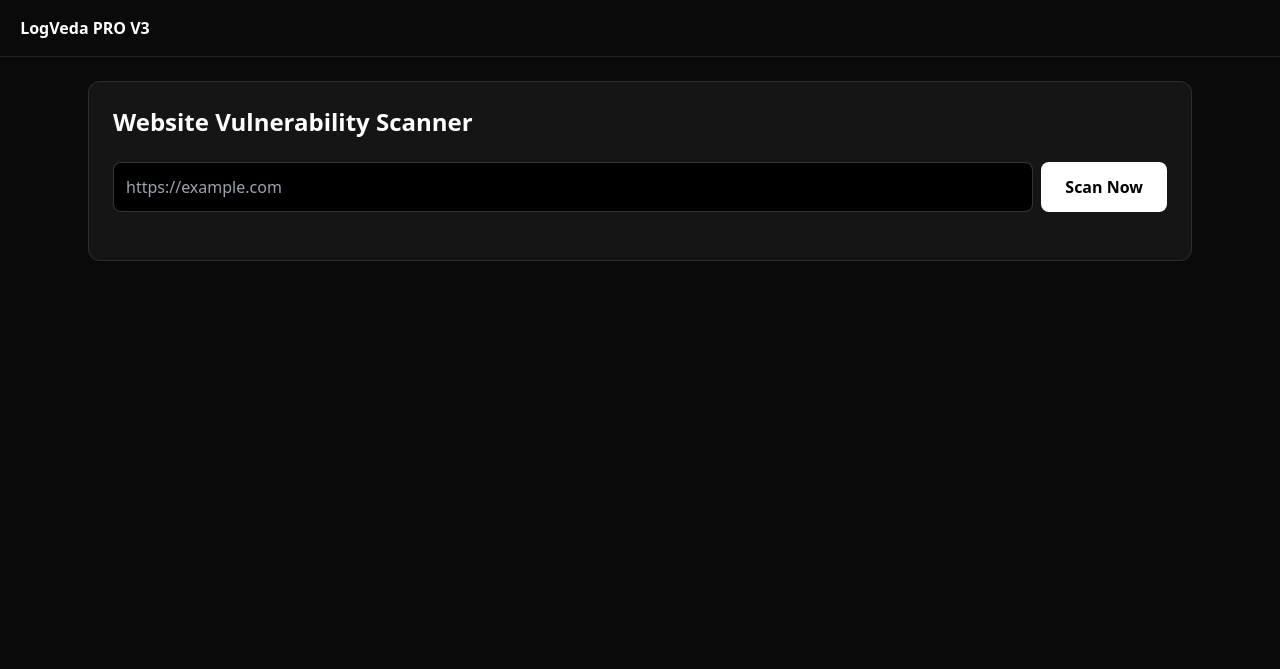
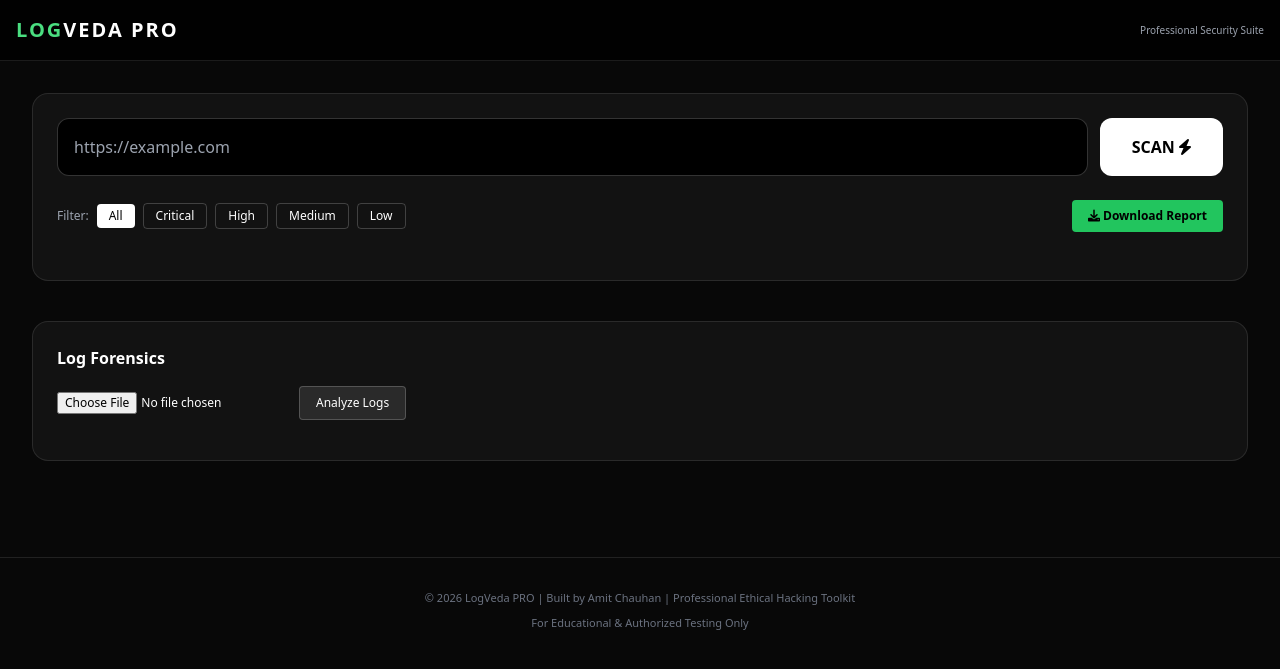
Before and after one commit to amitchauhann04/LogVeda, a Flask app: page / in a window 1280 px wide. Shown: the top 669 px of the page. Run offline with Flask 3, Linux system fonts and the light colour scheme; some libraries are stand-ins or nearby versions.

Commit message:
Update index.html

```diff
--- a/templates/index.html
+++ b/templates/index.html
@@ -1,31 +1,63 @@
-<!DOCTYPE html>
-<html><head><title>LogVeda PRO V3</title><script src="https://cdn.tailwindcss.com"></script><link href="https://cdnjs.cloudflare.com/ajax/libs/font-awesome/6.0.0/css/all.min.css" rel="stylesheet"></head>
-<body class="bg-[#0a0a0a] text-white">
-<nav class="border-b border-white/10 p-4 flex justify-between"><h1 class="font-bold"><i class="fa-solid fa-shield-halved text-green-400"></i> LogVeda PRO V3</h1></nav>
-<div class="max-w-6xl mx-auto p-6">
-<div class="bg-[#151515] border border-white/10 rounded-xl p-6">
-<h2 class="text-2xl font-bold">Website Vulnerability Scanner</h2>
-<div class="flex gap-2 mt-6"><input id="domain" class="flex-1 bg-black border border-white/20 p-3 rounded-lg" placeholder="https://example.com"><button onclick="scanDomain()" class="bg-white text-black px-6 py-3 rounded-lg font-bold">Scan Now</button></div>
-<div id="scanResult" class="mt-6 space-y-4"></div>
+<!DOCTYPE html><html><head><title>LogVeda PRO</title><script src="https://cdn.tailwindcss.com"></script><link rel="stylesheet" href="https://cdnjs.cloudflare.com/ajax/libs/font-awesome/6.0.0/css/all.min.css"></head>
+<body class="bg-[#080808] text-white font-sans">
+<nav class="border-b border-white/10 sticky top-0 bg-black/80 backdrop-blur z-50"><div class="max-w-7xl mx-auto p-4 flex justify-between items-center"><h1 class="text-xl font-black tracking-widest"><span class="text-green-400">LOG</span>VEDA PRO</h1><div class="text-[10px] text-gray-400">Professional Security Suite</div></div></nav>
+
+<div class="max-w-7xl mx-auto p-4 md:p-8">
+<div class="bg-[#121212] border border-white/10 rounded-2xl p-6">
+<div class="flex flex-col md:flex-row gap-3"><input id="domain" class="flex-1 bg-black border border-white/20 p-4 rounded-xl" placeholder="https://example.com"><button onclick="scanDomain()" class="bg-white text-black px-8 py-4 rounded-xl font-black">SCAN <i class="fa-solid fa-bolt"></i></button></div>
+<div id="domainCard" class="hidden mt-6 grid md:grid-cols-3 gap-4"></div>
+<div class="flex gap-2 mt-6 items-center"><span class="text-xs text-gray-400">Filter:</span><button onclick="filterB('ALL')" class="filter-btn bg-white text-black px-3 py-1 rounded text-xs">All</button><button onclick="filterB('Critical')" class="filter-btn border border-white/20 px-3 py-1 rounded text-xs">Critical</button><button onclick="filterB('High')" class="filter-btn border border-white/20 px-3 py-1 rounded text-xs">High</button><button onclick="filterB('Medium')" class="filter-btn border border-white/20 px-3 py-1 rounded text-xs">Medium</button><button onclick="filterB('Low')" class="filter-btn border border-white/20 px-3 py-1 rounded text-xs">Low</button><a href="/download_report" class="ml-auto text-xs bg-green-500 text-black px-4 py-2 rounded font-bold"><i class="fa-solid fa-download"></i> Download Report</a></div>
+<div id="scanResult" class="mt-6 space-y-3"></div>
+<div id="seeMoreDiv" class="hidden text-center mt-4"><button onclick="showLow()" class="border border-white/20 px-6 py-2 rounded-full text-xs">See More Low Risk Bugs <i class="fa-solid fa-chevron-down"></i></button></div>
 </div>
+
+<div class="mt-10 bg-[#121212] border border-white/10 rounded-2xl p-6"><h3 class="font-bold mb-4">Log Forensics</h3><input type="file" id="logfile" class="text-xs"><button onclick="scanLogs()" class="ml-2 bg-white/10 border border-white/20 px-4 py-2 rounded text-xs">Analyze Logs</button><div id="logResult" class="mt-4"></div></div>
 </div>
+
+<footer class="border-t border-white/10 mt-16 p-8 text-center text-[11px] text-gray-500"><p>© 2026 LogVeda PRO | Built by Amit Chauhan | Professional Ethical Hacking Toolkit</p><p class="mt-2">For Educational & Authorized Testing Only</p></footer>
+
+<div id="modal" class="hidden fixed inset-0 bg-black/80 backdrop-blur flex items-center justify-center z-[100] p-4"><div class="bg-[#1a1a1a] border border-white/20 rounded-2xl p-6 max-w-2xl w-full"><div class="flex justify-between"><h2 id="mTitle" class="font-bold"></h2><button onclick="closeM()" class="text-gray-400"><i class="fa-solid fa-xmark"></i></button></div><p id="mLoc" class="text-xs text-gray-400 mt-2"></p><div class="bg-black p-3 rounded mt-4 text-[11px] text-green-300 overflow-auto max-h-40" id="mEv"></div><div class="mt-4 bg-blue-500/10 border border-blue-500/20 p-3 rounded text-xs"><b class="text-blue-300">How to Fix:</b><p id="mFix" class="mt-1 text-gray-300"></p></div><a id="mLink" target="_blank" class="mt-4 block text-center bg-white text-black py-3 rounded-xl font-bold text-sm">Open Vulnerable Location <i class="fa-solid fa-up-right-from-square"></i></a></div></div>
+
 <script>
-function badge(l){ if(l=='Critical') return 'bg-red-500'; if(l=='Medium') return 'bg-yellow-500 text-black'; return 'bg-white/20'; }
+let allFindings=[], showLowFlag=false;
+function filterB(lvl){
+ document.querySelectorAll('.filter-btn').forEach(b=>b.className='filter-btn border border-white/20 px-3 py-1 rounded text-xs');
+ event.target.className='filter-btn bg-white text-black px-3 py-1 rounded text-xs';
+ renderFindings(lvl);
+}
+function renderFindings(filter='ALL'){
+ let cont=document.getElementById('scanResult'); cont.innerHTML='';
+ let filtered = allFindings.filter(f=>{
+  if(filter!=='ALL' && f.level!==filter) return false;
+  if(!showLowFlag && f.level==='Low') return false;
+  return true;
+ });
+ if(allFindings.some(f=>f.level==='Low') &&!showLowFlag) document.getElementById('seeMoreDiv').classList.remove('hidden'); else document.getElementById('seeMoreDiv').classList.add('hidden');
+ cont.innerHTML=filtered.map((x,i)=>`
+ <div onclick="openM(${allFindings.indexOf(x)})" class="bg-black border border-white/10 hover:border-white/20 rounded-xl p-4 cursor-pointer flex justify-between items-center">
+  <div><p class="font-bold text-sm"><i class="fa-solid fa-triangle-exclamation text-${x.level==='Critical'?'red':'yellow'}-400"></i> ${x.title}</p><p class="text-[11px] text-gray-500 mt-1">${x.location}</p></div>
+  <span class="text-[10px] px-2 py-1 rounded ${x.level==='Critical'?'bg-red-500':x.level==='High'?'bg-orange-500':x.level==='Medium'?'bg-yellow-500 text-black':'bg-white/10'}">${x.level}</span>
+ </div>`).join('') || '<p class="text-xs text-gray-500">No findings for this filter.</p>';
+}
+function openM(idx){ let x=allFindings[idx]; document.getElementById('mTitle').innerText=x.title; document.getElementById('mLoc').innerText='Location: '+x.location; document.getElementById('mEv').innerText=x.evidence; document.getElementById('mFix').innerText=x.fix; document.getElementById('mLink').href=x.url; document.getElementById('modal').classList.remove('hidden'); }
+function closeM(){ document.getElementById('modal').classList.add('hidden'); }
+function showLow(){ showLowFlag=true; renderFindings(); }
 async function scanDomain(){
- document.getElementById('scanResult').innerHTML='<p class="animate-pulse">Deep scanning with evidence collection...</p>';
+ document.getElementById('scanResult').innerHTML='<p class="animate-pulse text-sm">Scanning domain, fetching WHOIS, hosting & location...</p>';
  let d=document.getElementById('domain').value;
  let r=await fetch('/scan',{method:'POST',headers:{'Content-Type':'application/json'},body:JSON.stringify({domain:d})});
- let data=await r.json();
- document.getElementById('scanResult').innerHTML=data.map(x=>`
- <div class="bg-black border border-white/10 rounded-lg p-4">
-  <div class="flex justify-between"><p class="font-bold"><i class="fa-solid fa-bug"></i> ${x.title}</p><span class="text-[10px] px-2 py-1 rounded ${badge(x.level)}">${x.level}</span></div>
-  <p class="text-xs mt-2 text-gray-400"><i class="fa-solid fa-location-dot"></i> <b>Location:</b> ${x.location}</p>
-  <div class="mt-2 bg-[#1a1a1a] p-2 rounded text-[11px] text-green-300 overflow-auto"><b>Evidence:</b><br>${x.evidence}</div>
-  <p class="text-xs mt-2 text-blue-300"><b>Fix:</b> ${x.fix}</p>
-  <div class="mt-3 flex gap-2">
-    <a href="${x.poc_url}" target="_blank" class="text-xs bg-white text-black px-3 py-1 rounded font-bold"><i class="fa-solid fa-up-right-from-square"></i> Open Location</a>
-    <a href="${x.url}" target="_blank" class="text-xs border border-white/20 px-3 py-1 rounded">View Source</a>
-  </div>
- </div>`).join('');
+ let data=await r.json(); allFindings=data.findings; showLowFlag=false;
+ let info=data.domain_info;
+ document.getElementById('domainCard').classList.remove('hidden');
+ document.getElementById('domainCard').innerHTML=`
+ <div class="bg-black border border-white/10 rounded-xl p-4"><p class="text-[10px] text-gray-500">HOSTING / SERVER</p><p class="font-bold mt-1">${info.hosting}</p><p class="text-xs text-gray-400">IP: ${info.ip} | ${data.server}</p></div>
+ <div class="bg-black border border-white/10 rounded-xl p-4"><p class="text-[10px] text-gray-500">DOMAIN INFO</p><p class="text-xs mt-1">Registrar: ${info.registrar}</p><p class="text-xs">Company: ${info.company}</p><p class="text-xs">Expiry: ${info.expiry}</p><p class="text-xs">Created: ${info.creation}</p></div>
+ <div class="bg-black border border-white/10 rounded-xl p-4"><p class="text-[10px] text-gray-500">SERVER LOCATION</p><p class="font-bold mt-1">${info.country}</p><a href="${info.map_url}" target="_blank" class="mt-2 inline-block text-xs bg-white text-black px-3 py-1 rounded font-bold"><i class="fa-solid fa-map-location-dot"></i> View on Map</a></div>`;
+ renderFindings();
+}
+async function scanLogs(){
+ let fd=new FormData(); fd.append('logfile', document.getElementById('logfile').files[0]);
+ let r=await fetch('/logscan',{method:'POST',body:fd}); let d=await r.json();
+ document.getElementById('logResult').innerHTML=d.map(x=>`<div onclick="alert('IP: ${x.ip}\\nLog: ${x.log}\\nFix: Block this IP in firewall and check for SQLi/XSS payloads')" class="bg-black border border-white/10 p-3 rounded-lg mt-2 text-xs cursor-pointer"><b>Line ${x.line}</b> - ${x.attack} [${x.ip}] - Click for details</div>`).join('');
 }
 </script></body></html>
```
